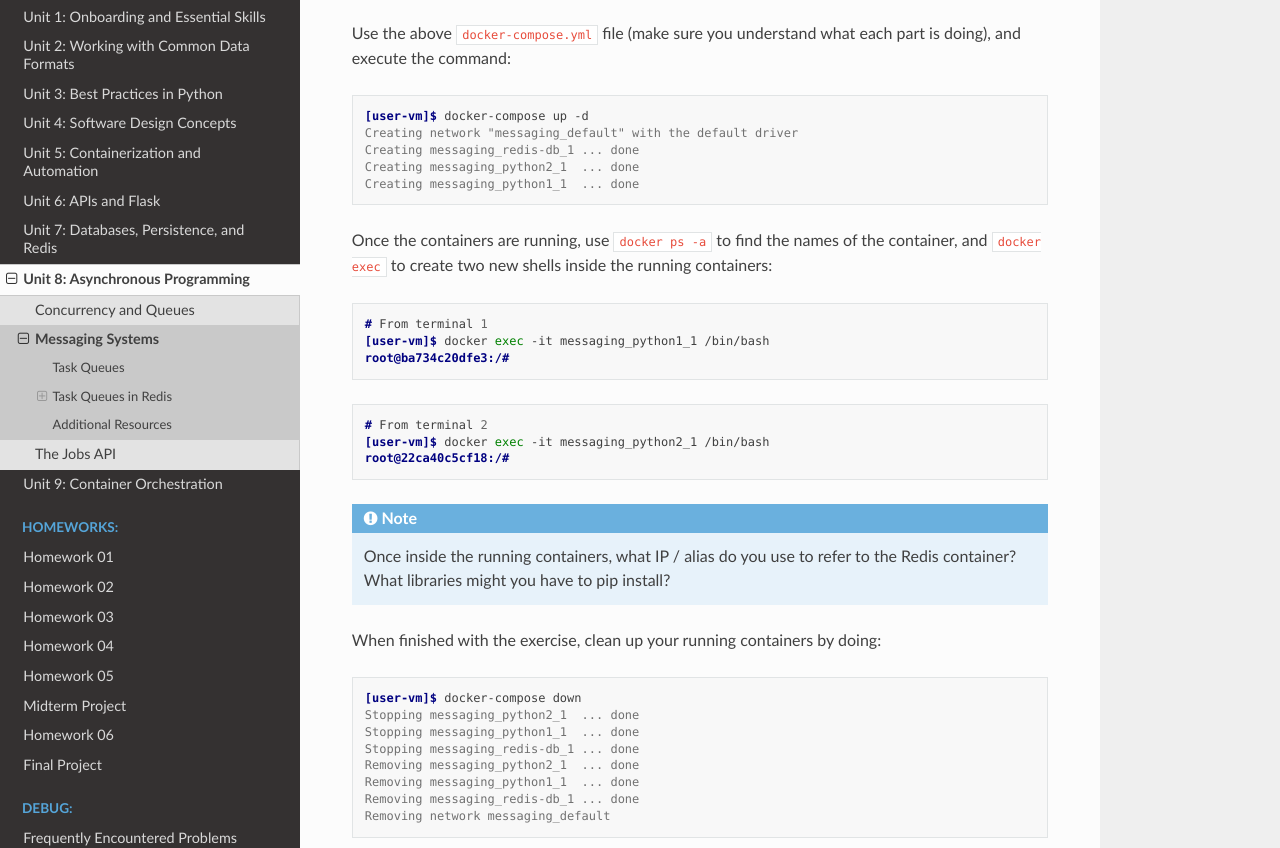
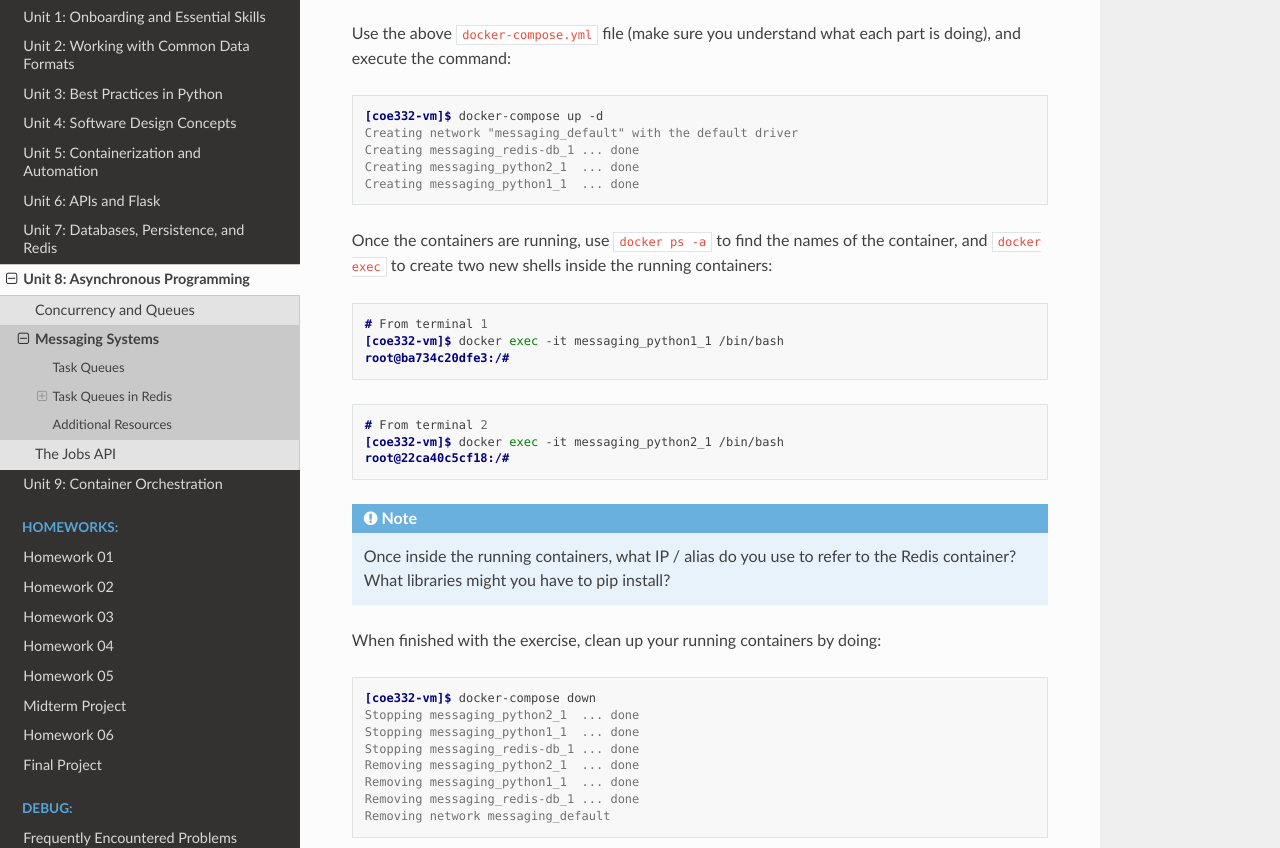
Before and after one commit to TACC/coe-332-sp25, a Sphinx documentation site: the page built from docs/unit08/messaging.rst, in a window 1280 px wide and 1400 px high, scrolled down 4567 px. Shown: the part 151-999 px from the top of the window. Built offline with Sphinx 7.4.7 and the Read the Docs theme 3.1.0, drawn with Linux system fonts in a browser that asks for light colours; some of the changed text lies outside the part shown.

Commit message:
changed user-vm to coe332-vm for consistency

```diff
--- a/docs/unit08/concurrency.rst
+++ b/docs/unit08/concurrency.rst
@@ -279,7 +279,7 @@ terminal.
 
 .. code-block:: console
 
-   [user-vm]$ docker run -p 6379:6379 redis:7
+   [coe332-vm]$ docker run -p 6379:6379 redis:7
    1:C 27 Feb 2024 03:53:38.154 * oO0OoO0OoO0Oo Redis is starting oO0OoO0OoO0Oo
    1:C 27 Feb 2024 03:53:38.154 * Redis version=7.2.4, bits=64, commit=00000000, modified=0, pid=1, just started
    1:C 27 Feb 2024 03:53:38.154 # Warning: no config file specified, using the default config. In order to specify a config file use redis-server /path/to/redis.conf
--- a/docs/unit08/jobs_api.rst
+++ b/docs/unit08/jobs_api.rst
@@ -185,7 +185,7 @@ in this directory to help with containerization and orchestration.
 
 .. code-block:: console
 
-  [user-vm] $ ls
+  [coe332-vm] $ ls
   Dockerfile  api.py  docker-compose.yaml  jobs.py  requirements.txt  worker.py
 
 
--- a/docs/unit08/messaging.rst
+++ b/docs/unit08/messaging.rst
@@ -96,7 +96,7 @@ of an individual container using the ``docker inspect <container>`` command:
 
 .. code-block:: console
 
-  [user-vm]$ docker inspect 089c14804c9b
+  [coe332-vm]$ docker inspect 089c14804c9b
 
   [
       {
@@ -149,7 +149,7 @@ network interface available on the host and its associated IP address.
 
 .. code-block:: console
 
-  [user-vm]$ ip addr
+  [coe332-vm]$ ip addr
 
   1: lo: <LOOPBACK,UP,LOWER_UP> mtu 65536 qdisc noqueue state UNKNOWN group default qlen 1000
       link/loopback 00:00:00:00:00:00 brd 00:00:00:00:00:00
@@ -230,7 +230,7 @@ the command:
 
 .. code-block:: console
 
-   [user-vm]$ docker-compose up -d
+   [coe332-vm]$ docker-compose up -d
    Creating network "messaging_default" with the default driver
    Creating messaging_redis-db_1 ... done
    Creating messaging_python2_1  ... done
@@ -243,13 +243,13 @@ to create two new shells inside the running containers:
 .. code-block:: console
 
    # From terminal 1
-   [user-vm]$ docker exec -it messaging_python1_1 /bin/bash
+   [coe332-vm]$ docker exec -it messaging_python1_1 /bin/bash
    root@ba734c20dfe3:/#
 
 .. code-block:: console
 
    # From terminal 2
-   [user-vm]$ docker exec -it messaging_python2_1 /bin/bash
+   [coe332-vm]$ docker exec -it messaging_python2_1 /bin/bash
    root@22ca40c5cf18:/#
 
 
@@ -262,7 +262,7 @@ When finished with the exercise, clean up your running containers by doing:
 
 .. code-block:: console
 
-   [user-vm]$ docker-compose down
+   [coe332-vm]$ docker-compose down
    Stopping messaging_python2_1  ... done
    Stopping messaging_python1_1  ... done
    Stopping messaging_redis-db_1 ... done
```
